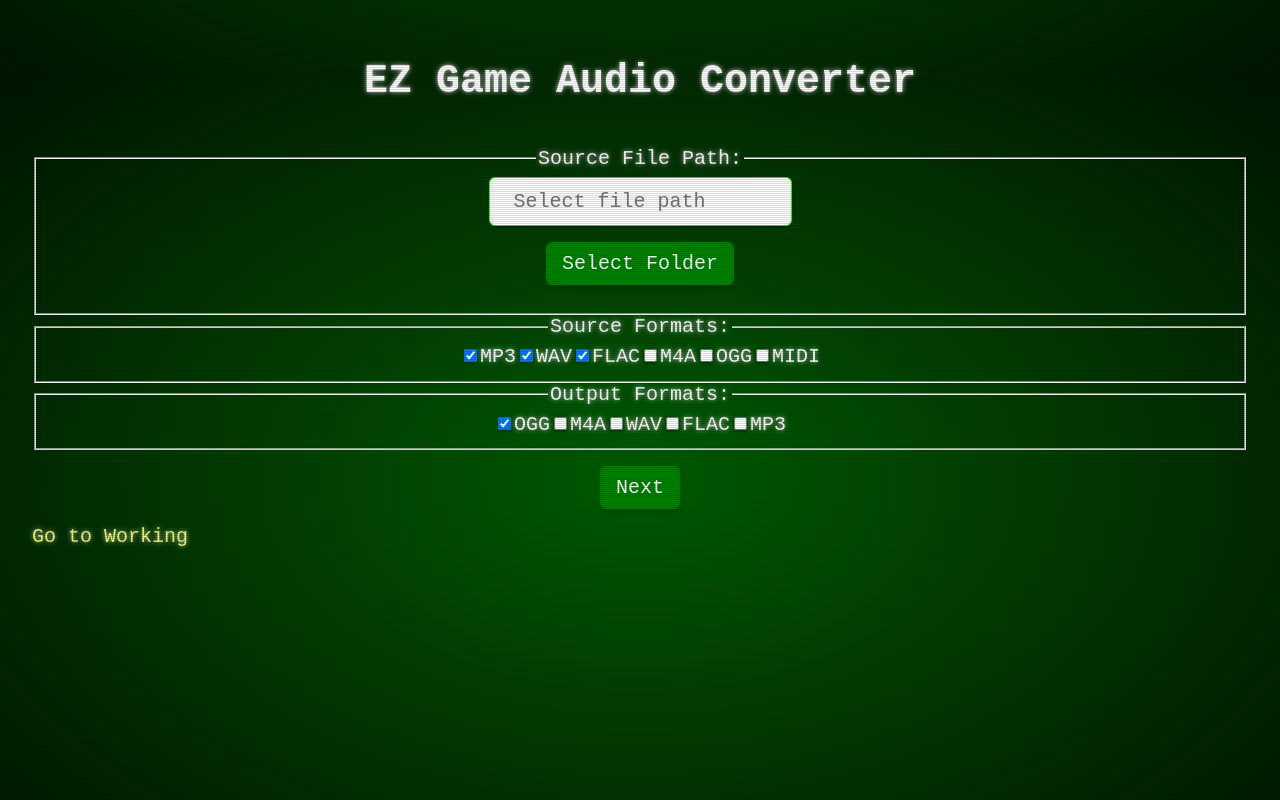
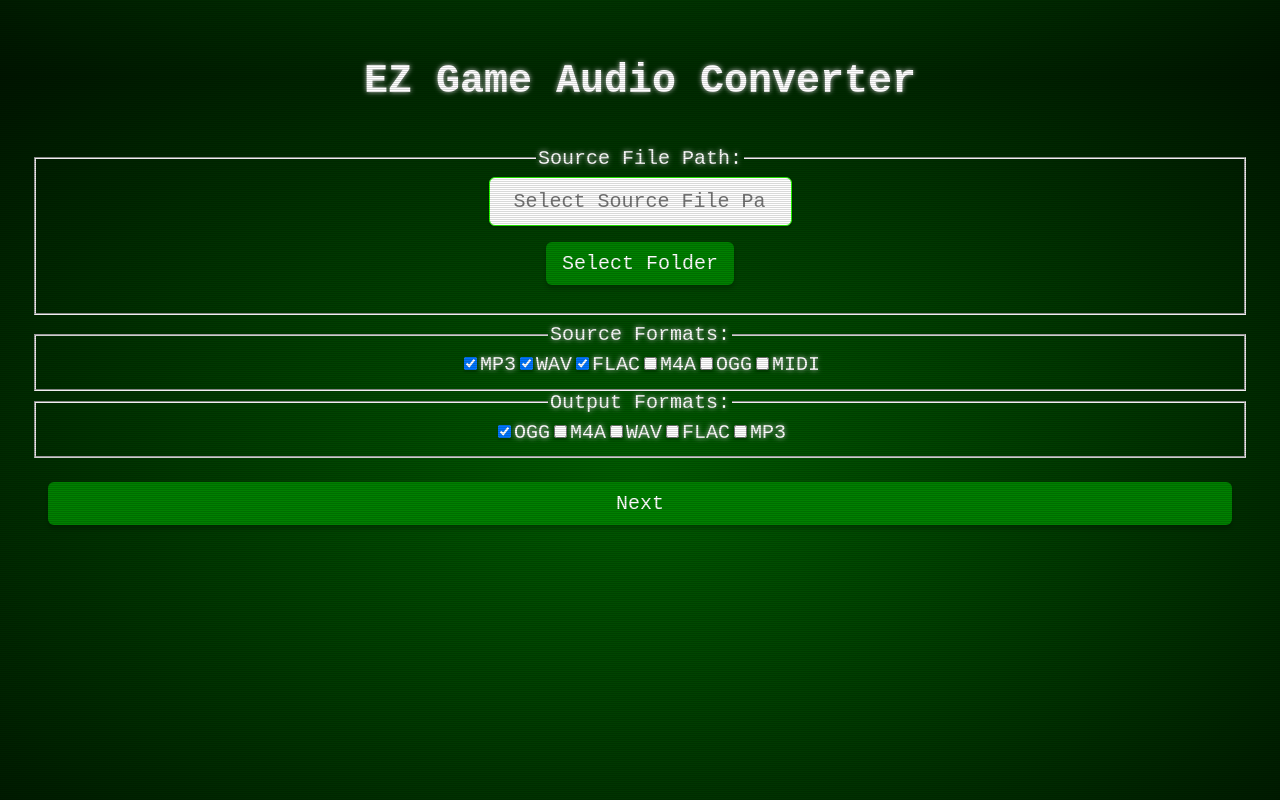
Before and after one commit to SpaceFoon/Ez-Game-Audio-Conversion, a React (Vite) app in the folder Ez Game Audio Converter/: page /Home in a window 1280 px wide. Built offline with nearby package versions, Linux system fonts and the light colour scheme.

Commit message:
UI works

```diff
--- a/Ez Game Audio Converter/src/App.jsx
+++ b/Ez Game Audio Converter/src/App.jsx
@@ -3,7 +3,6 @@ import { BrowserRouter, Routes, Route } from "react-router-dom";
 import Home from './Pages/Home'
 import Working from './Pages/Working'
 import Finished from './Pages/Finished'
-
 export default function App() {
    return (
 <BrowserRouter>
@@ -11,7 +10,7 @@ export default function App() {
     <Routes>
         <Route path ='/' element={<Home />} />
         <Route path ='Home' element={<Home />}/>
-        <Route path="/Working" element={<Working/>} />
+        <Route path="/Working" element={<Working />} />
         <Route path="/Finished" element={<Finished/>} />
       </Routes>
     </BrowserRouter>
--- a/Ez Game Audio Converter/src/Components/UI/FilePathComponent.jsx
+++ b/Ez Game Audio Converter/src/Components/UI/FilePathComponent.jsx
@@ -10,10 +10,10 @@ const FilePathComponent = ({ filePath, setFilePath}) => {
       await handleSelectFolder({filePath, setFilePath});
     };
     return(
-  <div>
+  <div >
     <fieldset>
       <legend>Source File Path:</legend>
-      <input type="text" value={filePath} placeholder="Select file path" readOnly />
+      <input type="text" value={filePath} placeholder="Select Source File Path" readOnly />
       <br />
       <button type="button" onClick={() => handleSelect({filePath, setFilePath})}>
         Select Folder
--- a/Ez Game Audio Converter/src/Components/UI/LogsComponent.jsx
+++ b/Ez Game Audio Converter/src/Components/UI/LogsComponent.jsx
@@ -1,16 +1,26 @@
 //LogsComponent.jsx
+import PropTypes from 'prop-types';
 const LogsComponent = ({ settings }) => {
+
+    let { filePath, inputType, outputType } = settings;
+
     return (
     <div className="retro-terminal-logs">
       <h2>User Settings:</h2>
       <ul>
-        {settings.map((setting, index) => (
-          <li key={index}>{settings}</li>
-        ))}
+        <li>File Path: {filePath}</li>
+        <li>Input Type: {inputType}</li>
+        <li>Output Type: {outputType}</li>
       </ul>
       <div>{/* Width: {width}, height: {height} */}</div>
     </div>
   );
 };
-
+LogsComponent.propTypes = {
+  settings: PropTypes.shape({
+    filePath: PropTypes.string.isRequired,
+    inputType: PropTypes.string.isRequired,
+    outputType: PropTypes.string.isRequired,
+  }).isRequired,
+};
 export default LogsComponent;
--- a/Ez Game Audio Converter/src/Components/UI/StartButton.jsx
+++ b/Ez Game Audio Converter/src/Components/UI/StartButton.jsx
@@ -1,20 +1,19 @@
 //StartButton.jsx
 //import {useEffect} from 'react'
 import PropTypes from 'prop-types';
-import { useState, useEffect } from 'react';
 import { useNavigate } from "react-router-dom";
-import { ask } from "@tauri-apps/api/dialog";
-import { Button, Text } from '@mantine/core';
-import { modals } from '@mantine/modals';
+// import { ask } from "@tauri-apps/api/dialog";
+// import { Button, Text } from '@mantine/core';
+// import { modals } from '@mantine/modals';
 // import handlePendingChanges from "./handlePendingChanges";
 
 
 const StartButton = ({filePath, inputType, outputType}) => {
-  console.log(filePath, inputType, outputType)
+
   const navigate = useNavigate();
   const startConversion = () => {
-  navigate("/Working", { state:  filePath, inputType, outputType });
-
+  navigate("/Working", { state:  {filePath, inputType, outputType} });
+    console.log("Start Button",filePath, inputType, outputType)
 };
 
   return (
@@ -28,10 +27,6 @@ StartButton.propTypes = {
   filePath: PropTypes.string.isRequired,
   inputType: PropTypes.arrayOf(PropTypes.string).isRequired,
   outputType: PropTypes.arrayOf(PropTypes.string).isRequired,
-  // logs: PropTypes.arrayOf(PropTypes.string).isRequired,
-  // setLogs: PropTypes.func.isRequired,
-  // pendingChanges: PropTypes.array.isRequired,
-  // setPendingChanges: PropTypes.func.isRequired,
 };
 
 export default StartButton;
--- a/Ez Game Audio Converter/src/Pages/Home.jsx
+++ b/Ez Game Audio Converter/src/Pages/Home.jsx
@@ -2,12 +2,12 @@
 import { useEffect, useState } from "react";
 import { audioDir } from '@tauri-apps/api/path';
 import { MantineProvider } from '@mantine/core';
-import { Link } from 'react-router-dom';
 import FilePathComponent from '../Components/UI/FilePathComponent';
 import CheckBoxes from '../Components/UI/CheckBoxes';
 import StartButton from "../Components/UI/StartButton";
 
 const Home = () =>{
+  //Set buttons to most common audio formats.
   const [inputType, setInputType] = useState(['mp3', 'wav', 'flac']);
   const [outputType, setOutputType] = useState(['ogg']);
   const [filePath, setFilePath] = useState('');
@@ -30,29 +30,25 @@ const Home = () =>{
 return (
   <MantineProvider>
     <div className="container">
-
     <div className="container">
       <FilePathComponent filePath={filePath} setFilePath = {setFilePath}/>
     </div>
-
+ <div className="container">
     <CheckBoxes
       inputType={inputType}
       outputType={outputType}
       setInputType={setInputType}
       setOutputType={setOutputType}
     />
-
-    <div>
+</div>
+    <div className="container">
     <StartButton
-      // settings={settings}
-      // setSettings={setSettings}
       filePath={filePath}
       inputType={inputType}
       outputType={outputType}
     />
     </div>
     </div>
-    <Link to="/Working">Go to Working</Link>
   </MantineProvider>
 )}
 export default Home
--- a/Ez Game Audio Converter/src/Pages/Working.jsx
+++ b/Ez Game Audio Converter/src/Pages/Working.jsx
@@ -1,55 +1,38 @@
 //WorkingPage.jsx
-import PropTypes from 'prop-types';
 import { MantineProvider } from '@mantine/core';
-import { Link } from 'react-router-dom';
+import { Link, useLocation  } from 'react-router-dom';
 import LogsComponent from '../Components/UI/LogsComponent';
-import { useEffect, useState } from "react";
 
-//import {logs} from '../Pages/Home'
-const WorkingPage = ({ filePath, inputType, outputType }) => {
-  const [settings, setSettings] = useState([]);
+const WorkingPage = () => {
+
+  const { state } = useLocation();
+if (state) {
+  var { filePath, inputType, outputType } = state;
+  inputType = inputType.join(', ');
+    outputType = outputType.join(', ');
+  var settings = { filePath, inputType, outputType };
+  console.log("settings",settings);
+} else {
+  console.log('State is undefined or null');
+}
+
   console.log("settings1", {settings})
   let progress = null
-
-  const arrayToString = (array) => {
-  return array
-    ? array.reduce((acc, value) => acc + (acc.length ? ', ' : '') + value, '')
-    : '';
-  };
-
-  useEffect(() => {
-    const inputTypeString = arrayToString(inputType + ', ');
-    const outputTypeString = arrayToString(outputType + ', ');
-    const newSettings = [
-      `Source Path: ${filePath}`,
-      `Input Type: ${inputTypeString}`,
-      `Output Type: ${outputTypeString}`,
-    ];
-
-    console.log('Before SetLogs: ', settings);
-
-    setSettings(newSettings);
-
-    console.log('After SetLogs: ', settings);
-  }, [settings, filePath, inputType, outputType,]);
+  console.log("filePath:", filePath);
+  console.log("inputType:", inputType);
+  console.log("outputType:", outputType);
 
    return(
    <MantineProvider>
-      <div className="container"><h2>Working Screen</h2></div>
-
-      <LogsComponent settings={settings}/>
-
+      <div className="container">
+        <h2>Working Screen</h2>
+      </div>
+          <LogsComponent settings={settings}/>
       <div className="container"><progress value={progress} /></div>
-
       <div className="container"><Link to="/Home">Go to Home</Link></div>
       <div className="container"><Link to="/Finished">Go to Finished</Link></div>
    </MantineProvider>
    )
 }
-WorkingPage.propTypes = {
-  filePath: PropTypes.string.isRequired,
-  inputType: PropTypes.arrayOf(PropTypes.string).isRequired,
-  outputType: PropTypes.arrayOf(PropTypes.string).isRequired,
-};
 
 export default WorkingPage
```
Also changed, not shown: 2 other files (tests, documents, lock files or other folders).
